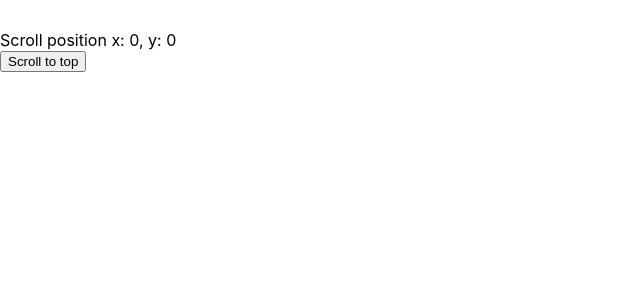
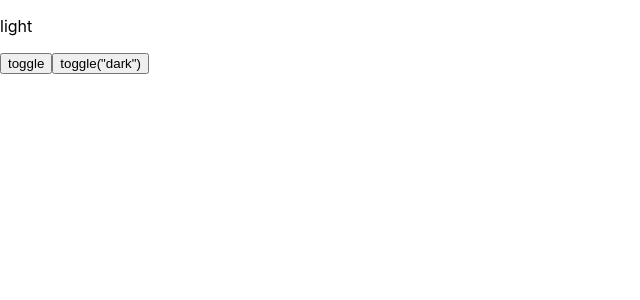
Before and after one commit to Sprusi/result-useFetch, a React (Create React App) app: page / in a window 1280 px wide. Shown: the top 300 px of the page, without its empty margins (0-640 px from the left). Built offline with nearby package versions, Linux system fonts and the light colour scheme.

Commit message:
added useToggle

```diff
--- a/src/App.js
+++ b/src/App.js
@@ -1,16 +1,15 @@
 import style from "./app.module.css";
-import { useWindowScroll } from "./hooks/useWindowScroll";
+import { useToggle } from "./hooks/useToggle";
 
 function App() {
-  const [scroll, scrollTo] = useWindowScroll();
+  const [value, toggle] = useToggle(["light", "dark"]);
 
   return (
-    <div style={{height: 2000, width: 1000}}>
-      <p style={{margin: '30px 0 0 0'}}>
-        Scroll position x: {scroll.x}, y: {scroll.y}
-      </p>
-      <button onClick={() => scrollTo({ y: 0 })}>Scroll to top</button>
-    </div>
+    <>
+      <p>{value.toString()}</p>
+      <button onClick={() => toggle()}>toggle</button>
+      <button onClick={() => toggle("dark")}>toggle("dark")</button>
+    </>
   );
 }
 
--- /dev/null
+++ b/src/hooks/useToggle.js
@@ -0,0 +1,22 @@
+import React, { useCallback, useMemo, useState } from "react";
+
+export function useToggle(initialState = true) {
+  const isArray = Array.isArray(initialState);
+  const [value, setValue] = useState(isArray ? initialState[0] : initialState);
+
+  const toggle = (nextValue) => {
+    setValue((prev) => {
+      if (!isArray) {
+        return !prev;
+      }
+      if (nextValue !== undefined) {
+        return isArray && initialState.includes(nextValue) ? nextValue : !prev;
+      }
+      const currentIndex = initialState.indexOf(prev);
+      const nextIndex = (currentIndex + 1) % initialState.length;
+      return initialState[nextIndex];
+    });
+  };
+
+  return [value, toggle];
+}
```
